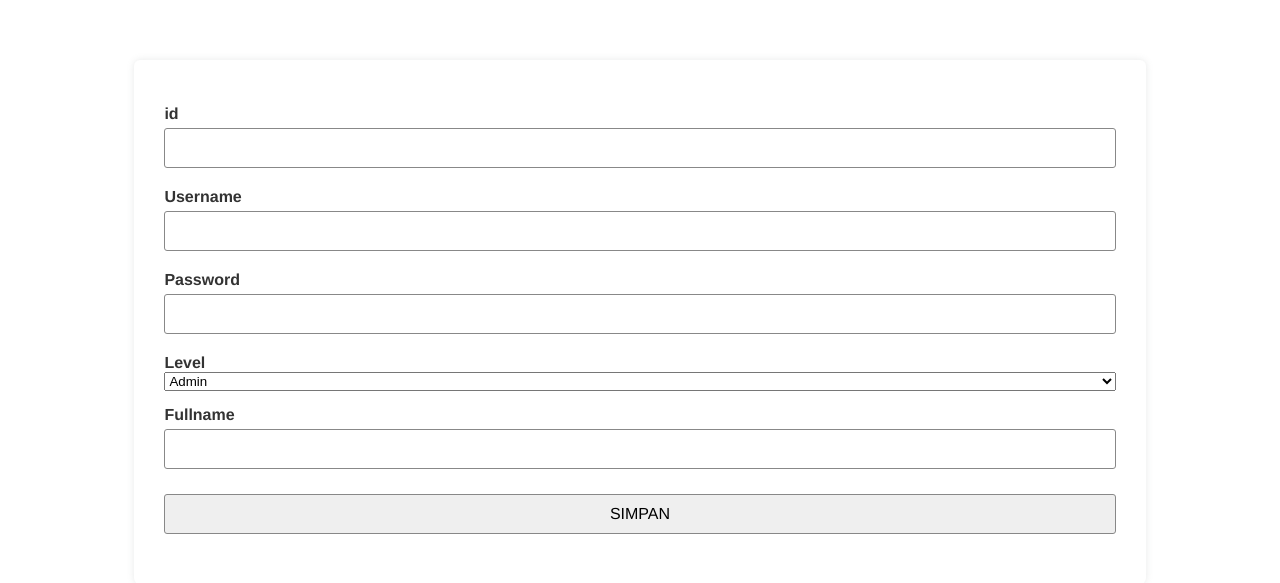
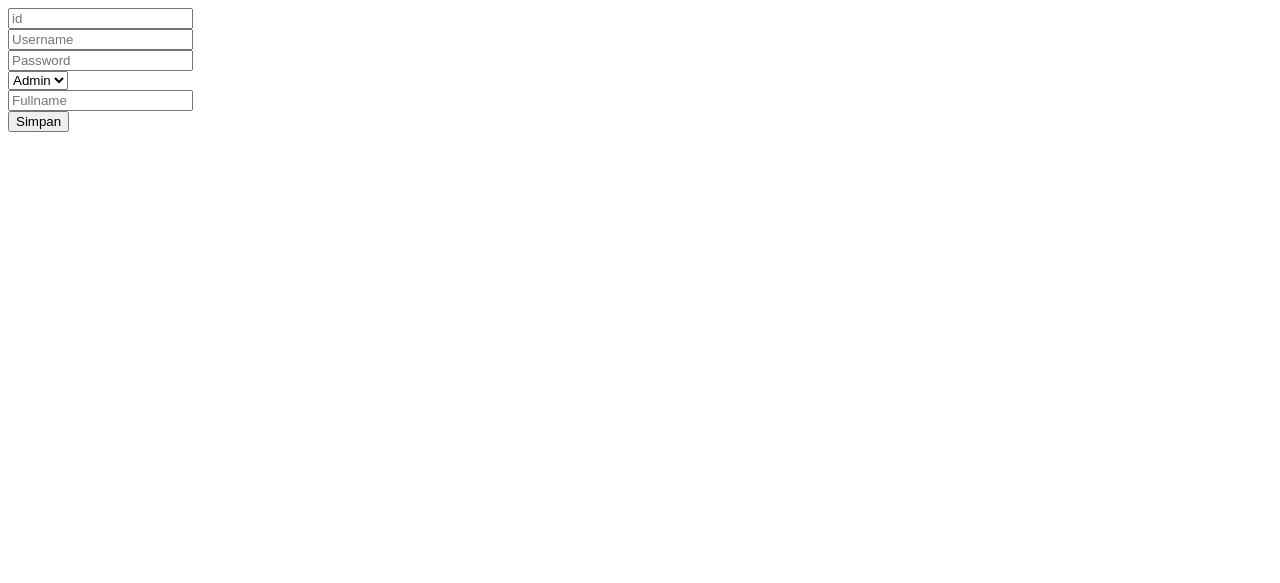
Before and after one commit to ifrostyice/php-api, a PHP site: page /tambah.php in a window 1280 px wide. Shown: the top 583 px of the page. Run offline with PHP 8.4, Linux system fonts and the light colour scheme; data comes from the database, SQL or seed files in the repository.

Commit message:
crud-php-api_v.2

```diff
--- a/koneksi.php
+++ b/koneksi.php
@@ -1,11 +1,3 @@
 <?php
-$db_host = "localhost";
-$db_user = "root";
-$db_pass = "";
-$db_name = "user";
-
-$koneksi = mysqli_connect($db_host, $db_user, $db_pass, $db_name);
-
-if(mysqli_connect_errno()){
-	echo 'Gagal melakukan koneksi ke Database : '.mysqli_connect_error();
-}
+ 	$koneksi = mysqli_connect("localhost","root","","dataSiswa");
+ ?>
--- a/style.css
+++ /dev/null
@@ -1,34 +0,0 @@
-/* Form */
-section#input-form{
-	position: relative;
-	max-width: 80%;
-	margin-left: 10%;
-	margin-right: 10%;
-	margin-top: 60px;
-	border-radius: 6px;
-	background-color: #fff;
-	box-shadow: 0 0 7px 0px rgba(136, 146, 146, 0.2);
-	padding: 30px;
-}
-#input-form .form{
-	width: 100%;
-	display: grid;
-	margin-top: 15px;
-	margin-bottom: 15px;
-}
-label{
-	font-family: 'Helvetica', sans-serif;
-	font-size: 16px;
-	color: #333;
-	font-weight: 600;
-}
-input{
-	font-family: 'Helvetica', sans-serif;
-	padding: 10px 20px 10px 20px;
-	outline: none;
-	border-radius: 3px;
-	border: 1px solid #888;
-	margin-top: 5px;
-	margin-bottom: 5px;
-	font-size: 16px;
-}
--- a/tambah.php
+++ b/tambah.php
@@ -1,69 +1,50 @@
 <?php
 	include "koneksi.php";
-	$qry = mysqli_query($koneksi,"SELECT * FROM users");
-	$data = mysqli_fetch_array($qry);
  ?>
+
  <!DOCTYPE html>
  <html>
  <head>
  	<title>Tambah Data</title>
-    <link rel="stylesheet" href="style.css" type="text/css">
  </head>
  <body>
-    <section id="input-form">
  	<form method="post">
-            <div class="form">
-				<label>id</label>
-				<input type="number" name="id">
-			</div>
-			<div class="form">
-				<label>Username</label>
-				<input type="text" name="username">
-			</div>
-			<div class="form">
-				<label>Password</label>
-				<input type="password" name="password">
-			</div>
-			<div class="form">
-				<label>Level</label>
-				<select name='level'>
+ 		<input type="number" name="id" placeholder="id">
+ 		<br>
+ 		<input type="text" name="username" placeholder="Username">
+ 		<br>
+ 		<input type="password" name="password" placeholder="Password">
+ 		<br>
+ 		<select name="level">
  			<option>Admin</option>
  			<option>User</option>
  			<option>Guest</option>
  		</select>
-			</div>
-			<div class="form">
-				<label>Fullname</label>
-				<input id="fullname" type="text" name="fullname">
-			</div>
-			<div class="form">
-				<input type="submit" name="simpan" value="SIMPAN">
-			</div>
+ 		<br>
+ 		<input type="text" name="fullname" placeholder="Fullname">
+ 		<br>
+ 		<input type="submit" name="simpan" value="Simpan">
  	</form>
  	<?php
-                if (isset($_POST['simpan']))
-                {
+ 		if (isset($_POST['simpan'])) {
  			$id = $_POST['id'];
  			$username = $_POST['username'];
  			$password = $_POST['password'];
  			$level = $_POST['level'];
  			$fullname = $_POST['fullname'];
-                    $tambah = mysqli_query($koneksi, "INSERT INTO users(id,username,password,level,fullname)VALUES('$id','$username','$password','$level','$fullname')");
-                    if($tambah)
-                    {
+ 			$tambah = mysqli_query($koneksi, "INSERT INTO data(id,username,password,level,fullname)VALUES('$id','$username','$password','$level','$fullname')");
+ 		if ($tambah) {
  			?>
  			<script type="text/javascript">
-                            alert('Tambah Berhasil ');
-                            document.location.href="index.php";
+ 				alert('Tamabah Data Berhasil ');
+ 				document.location.href="main.php";
  			</script>
  			<?php
  		}
-                    else
-                    {
-                        echo "FAIL GANNN";
+ 		else{
+ 			echo "yahh gagal";
  		}
  		}
  	 ?>
-	</section>
  </body>
  </html>
```
Also changed, not shown: data.sql (added, +73 -0 lines), edit.php (+21 -35 lines), hapus.php (+5 -4 lines), index.php (+19 -38 lines), main.php (added, +52 -0 lines), users.sql (deleted, +0 -53 lines). Lines whose indentation alone changed are shown as unchanged.
